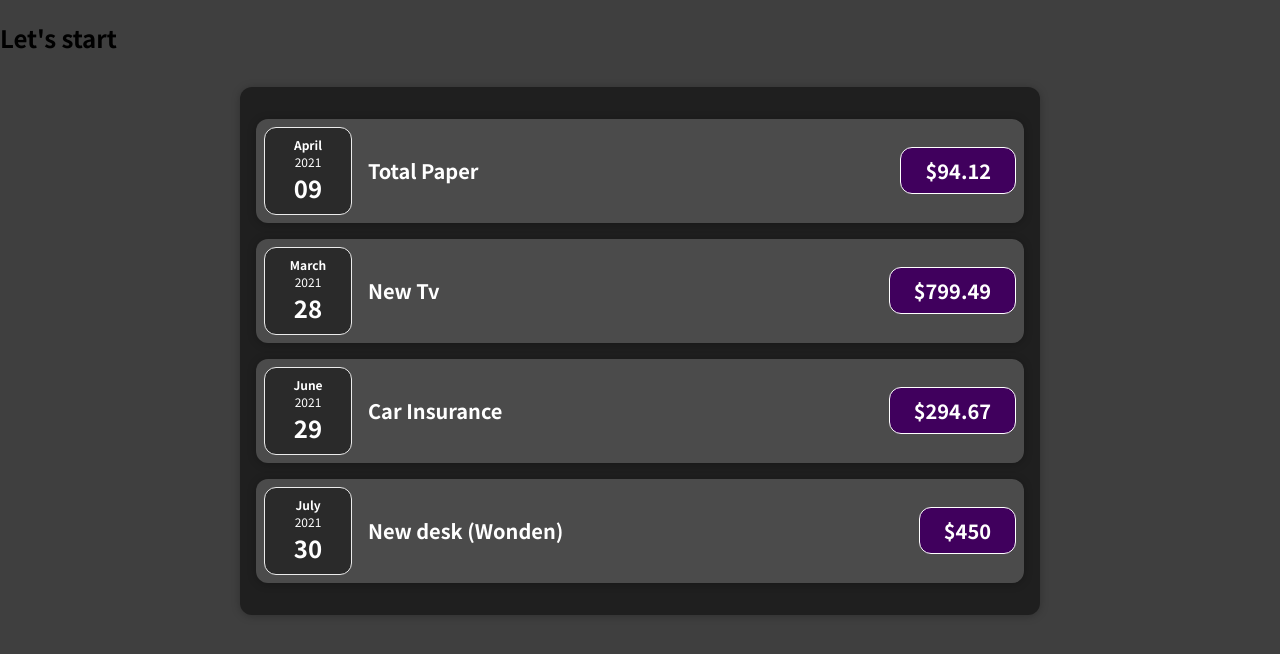
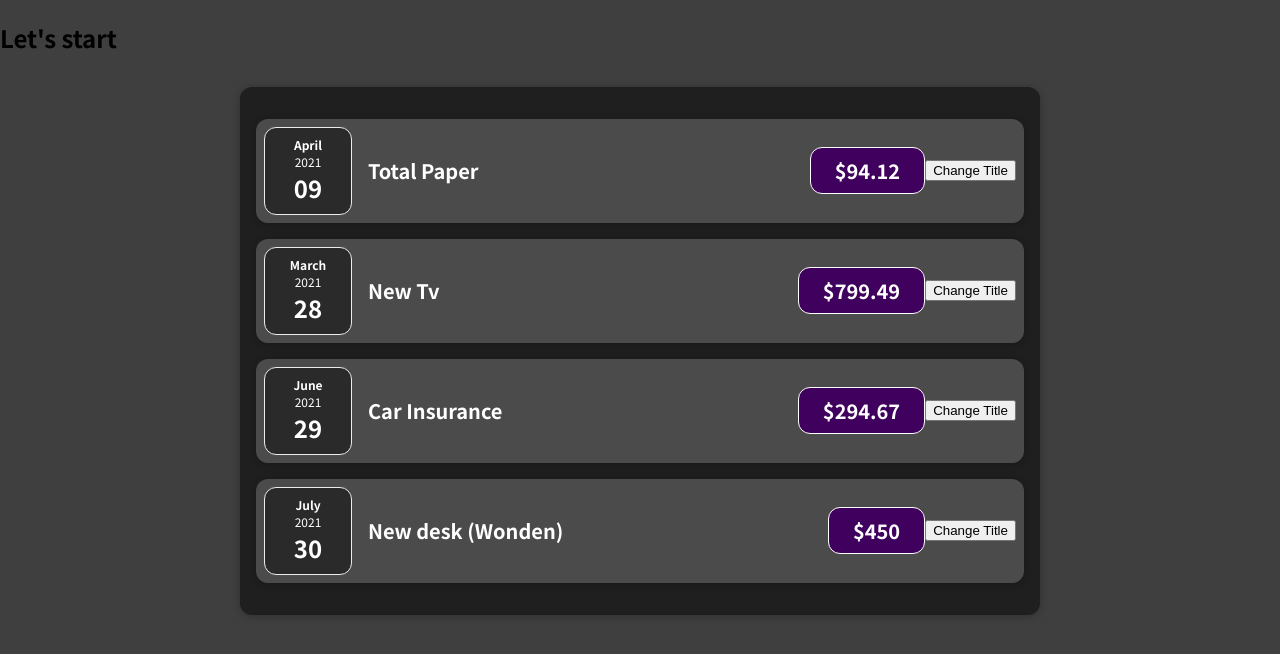
Before and after one commit to jsidd06/Guide_Table, a React (Create React App) app: page / in a window 1280 px wide. Shown: the top 654 px of the page. Built offline with nearby package versions, Linux system fonts and the light colour scheme.

Commit message:
add eventlistner

```diff
--- a/src/components/ExpenseItem/ExpenseItem.jsx
+++ b/src/components/ExpenseItem/ExpenseItem.jsx
@@ -3,7 +3,9 @@ import ExpenseDate from '../ExpenseDate/ExpenseDate';
 import './ExpenseItem.css'
 
 const ExpenseItem = (props) => {
-
+    const clickHandler = () => {
+      console.log('clicked')
+    }
   return (
     <Card className="expense-item">
         <ExpenseDate date={props.date}/>
@@ -11,6 +13,7 @@ const ExpenseItem = (props) => {
         <h2>{props.title}</h2>
       <div className="expense-item__price">${props.amount}</div>
       </div>
+      <button onClick={clickHandler} >Change Title</button>
     </Card>
   );
 }
```
